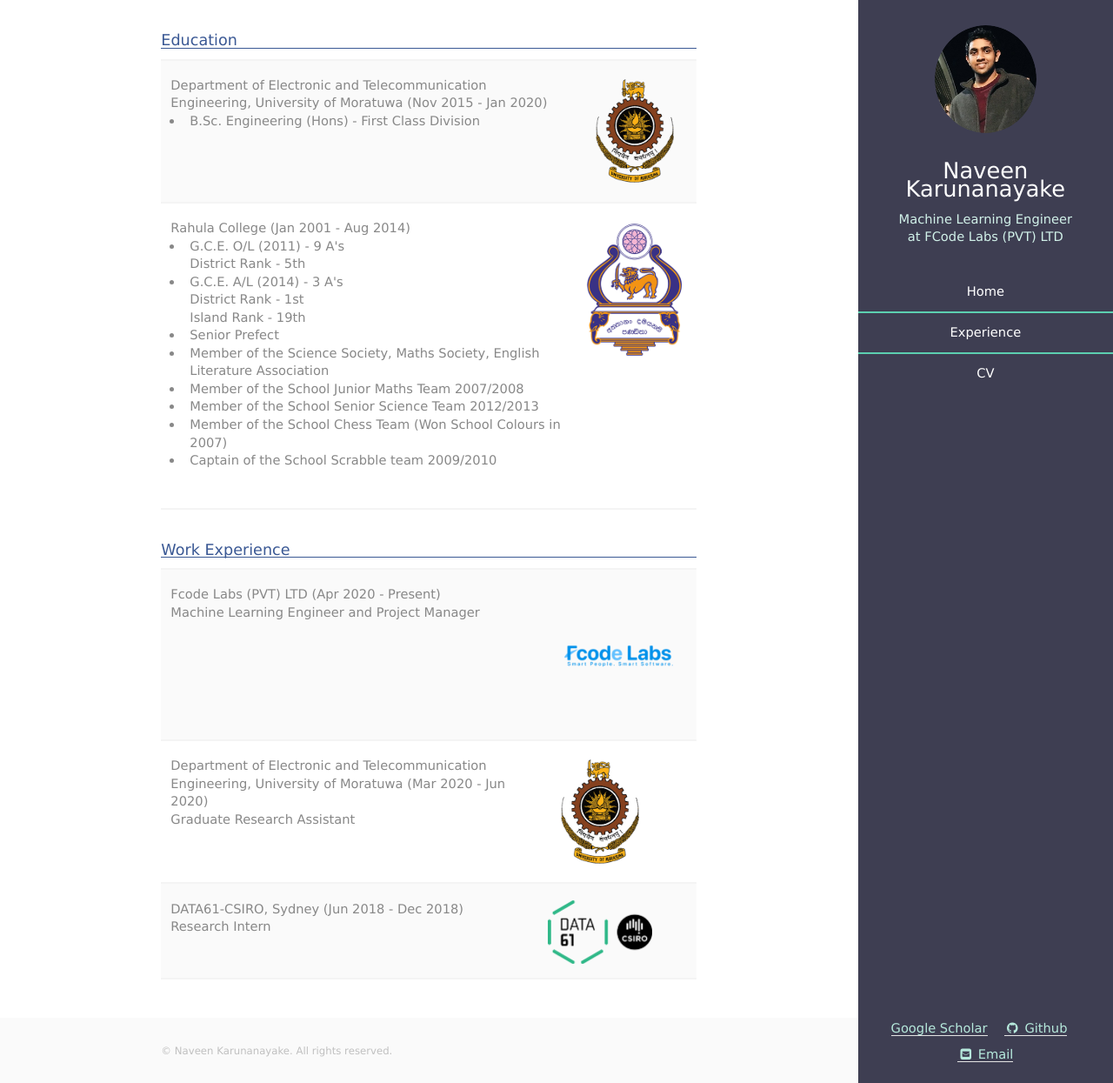
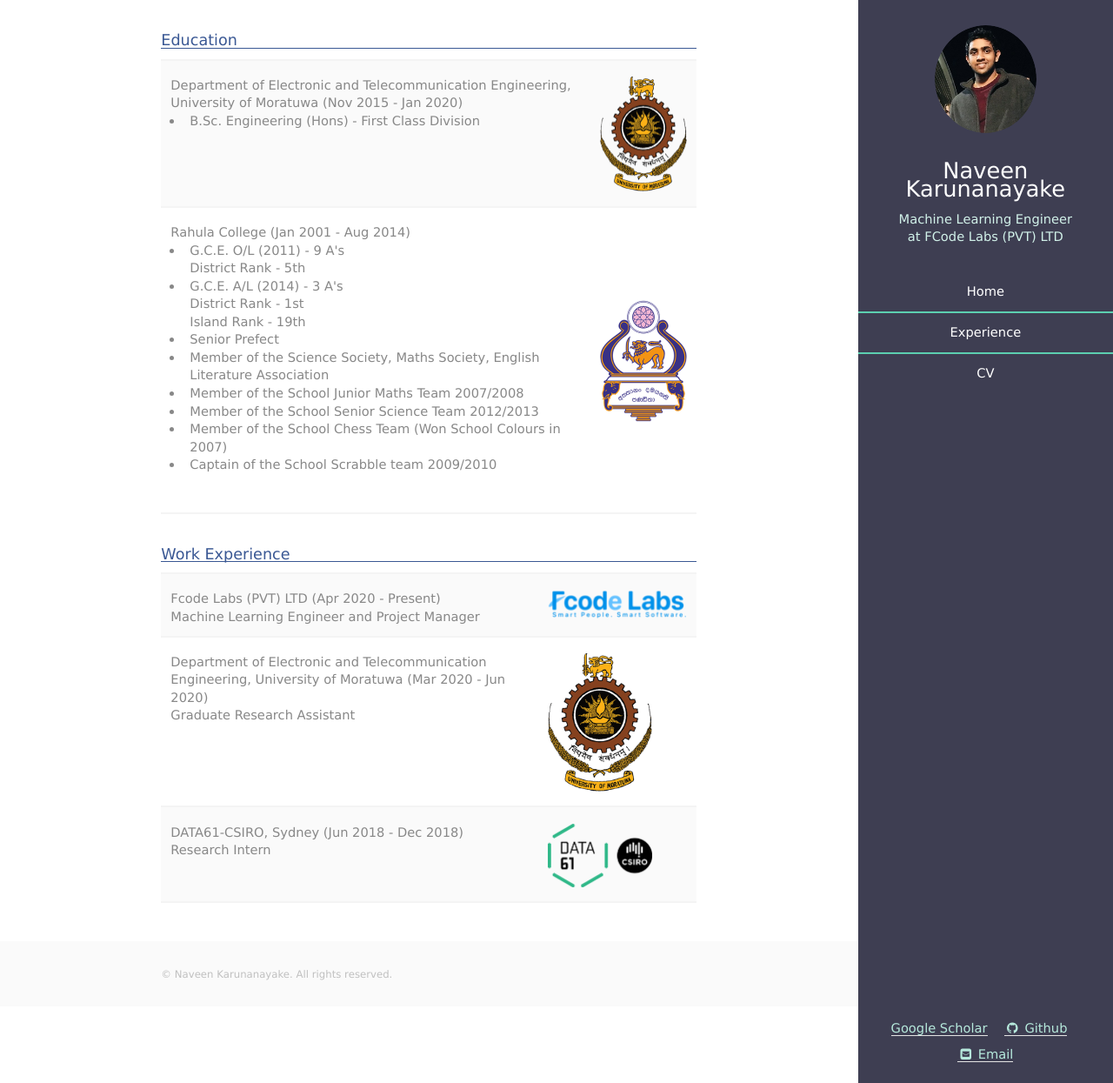
Before and after one commit to NaveenHK/NaveenHK.github.io, a Jekyll site: the page built from cv/index.html, in a window 1280 px wide and 1245 px high. Shown: the whole window at 87% size. Built offline with Jekyll 4.4.1, drawn with Linux system fonts in a browser that asks for light colours.

Commit message:
styling changes

```diff
--- a/cv/index.html
+++ b/cv/index.html
@@ -23,8 +23,8 @@
 			<li>  B.Sc. Engineering (Hons) - First Class Division
 			</ul>
             </td>
-            <td>
-            <p><img src="../images/UoM.png" width=120>
+            <td style="vertical-align: middle">
+            <p><img src="../images/UoM.png" width=100>
             </td>
             </tr>
             <tr>
@@ -49,8 +49,8 @@
 
 
             </td>
-            <td>
-            <p><img src="../images/RahulaCollege.png" width=120>
+            <td style="vertical-align: middle">
+            <p><img src="../images/RahulaCollege.png" width=100>
             </td>
             </tr>
 
```
Also changed, not shown: images/RahulaCollege.png, images/UoM.png, images/fcode.png.
